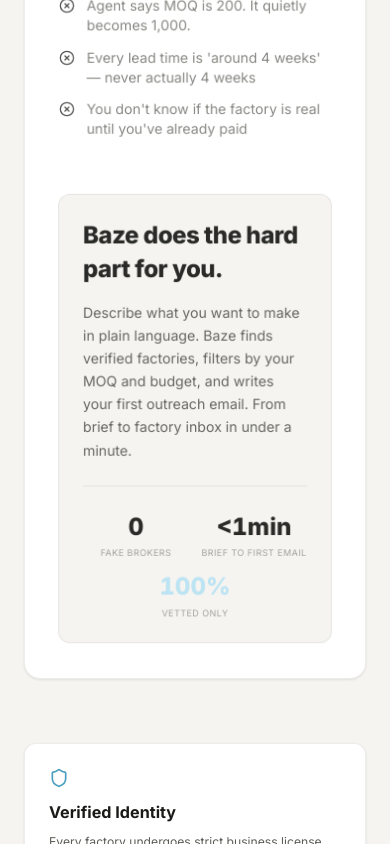
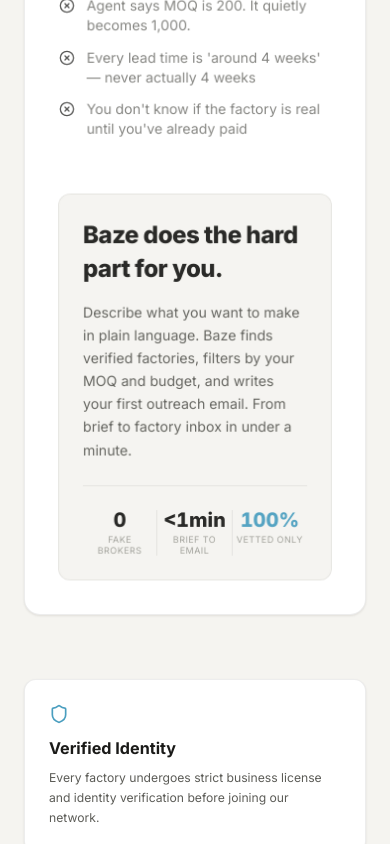
Before and after one commit to nikcygnusx1/Bazepoint-, a React (Vite) app: page / in a window 390 px wide. Shown: the part 3096-3940 px from the top of the page. Built offline with nearby package versions, Linux system fonts and the light colour scheme.

Commit message:
style: update enemy component stats layout
Switch stat display to a grid with divided columns for improved visual alignment and responsive scaling.

```diff
--- a/src/components/Enemy.tsx
+++ b/src/components/Enemy.tsx
@@ -91,20 +91,18 @@
                   Describe what you want to make in plain language. Baze finds verified factories, filters by your MOQ and budget, and writes your first outreach email. From brief to factory inbox in under a minute.
                 </p>
               </div>
-              <div className="flex flex-wrap sm:flex-nowrap items-center justify-between gap-3 sm:gap-4 pt-6 border-t border-[var(--color-bz-border)] w-full">
-                <div className="flex-1 min-w-[70px] text-center">
-                  <div className="text-xl sm:text-2xl font-display font-[800] text-[var(--color-bz-text)] mb-1 tabular-nums whitespace-nowrap">0</div>
-                  <div className="text-[9px] sm:text-[10px] uppercase tracking-wider text-[var(--color-bz-text-faint)] font-body leading-tight">Fake Brokers</div>
+              <div className="grid grid-cols-3 divide-x divide-[var(--color-bz-border)] pt-6 border-t border-[var(--color-bz-border)] w-full">
+                <div className="text-center px-1">
+                  <div className="text-[20px] sm:text-[24px] md:text-[28px] font-display font-[800] text-[var(--color-bz-text)] mb-1 tabular-nums leading-none">0</div>
+                  <div className="text-[9px] md:text-[10px] uppercase tracking-wider text-[var(--color-bz-text-faint)] font-body leading-tight">Fake Brokers</div>
                 </div>
-                <div className="hidden sm:block w-px h-8 bg-[var(--color-bz-border)] flex-shrink-0"></div>
-                <div className="flex-1 min-w-[90px] text-center">
-                  <div className="text-xl sm:text-2xl font-display font-[800] text-[var(--color-bz-text)] mb-1 tabular-nums whitespace-nowrap">&lt;1min</div>
-                  <div className="text-[9px] sm:text-[10px] uppercase tracking-wider text-[var(--color-bz-text-faint)] font-body leading-tight">Brief to First Email</div>
+                <div className="text-center px-1">
+                  <div className="text-[20px] sm:text-[24px] md:text-[28px] font-display font-[800] text-[var(--color-bz-text)] mb-1 tabular-nums leading-none">&lt;1min</div>
+                  <div className="text-[9px] md:text-[10px] uppercase tracking-wider text-[var(--color-bz-text-faint)] font-body leading-tight">Brief to Email</div>
                 </div>
-                <div className="hidden sm:block w-px h-8 bg-[var(--color-bz-border)] flex-shrink-0"></div>
-                <div className="flex-1 min-w-[70px] text-center">
-                  <div className="text-xl sm:text-2xl font-display font-[800] text-[var(--color-bz-teal)] mb-1 tabular-nums whitespace-nowrap">100%</div>
-                  <div className="text-[9px] sm:text-[10px] uppercase tracking-wider text-[var(--color-bz-text-faint)] font-body leading-tight">Vetted Only</div>
+                <div className="text-center px-1">
+                  <div className="text-[20px] sm:text-[24px] md:text-[28px] font-display font-[800] text-[var(--color-bz-teal-dark)] mb-1 tabular-nums leading-none">100%</div>
+                  <div className="text-[9px] md:text-[10px] uppercase tracking-wider text-[var(--color-bz-text-faint)] font-body leading-tight">Vetted Only</div>
                 </div>
               </div>
             </motion.div>
```
